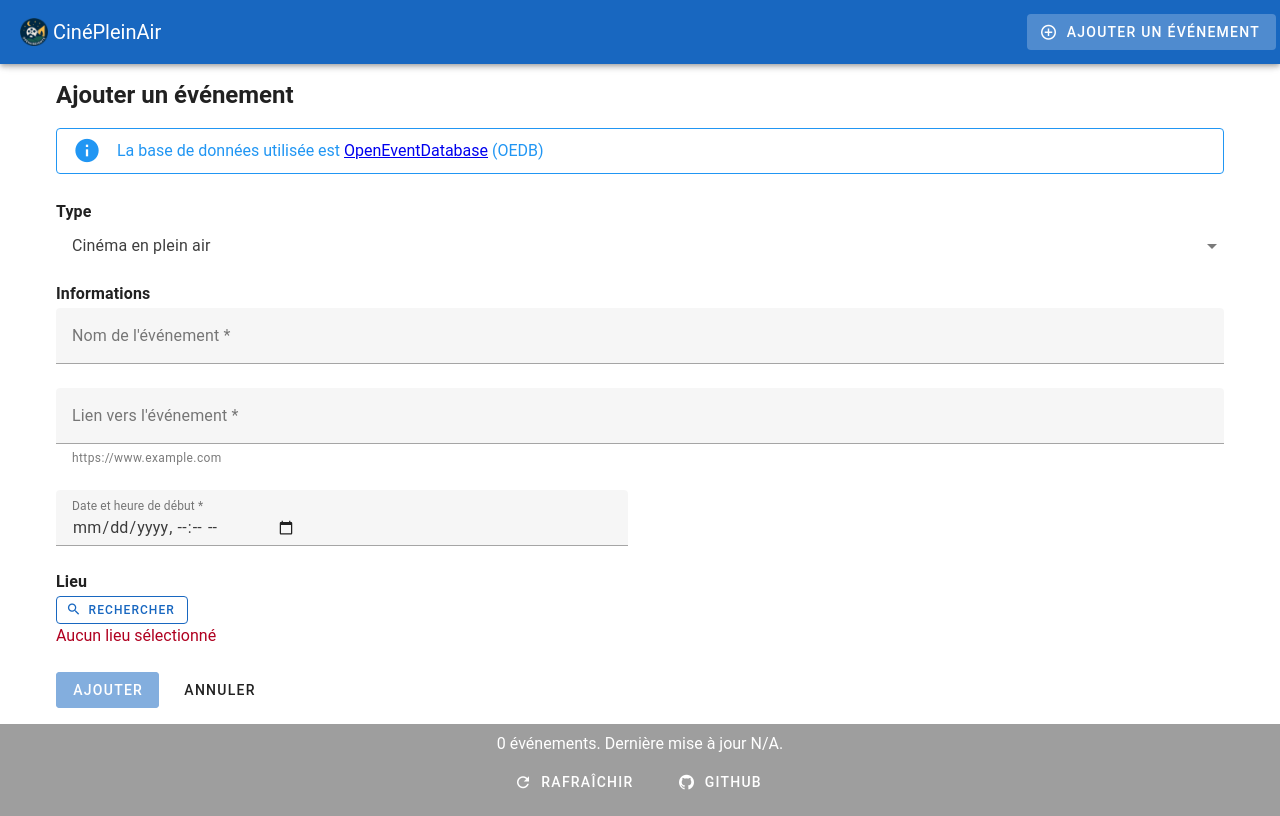
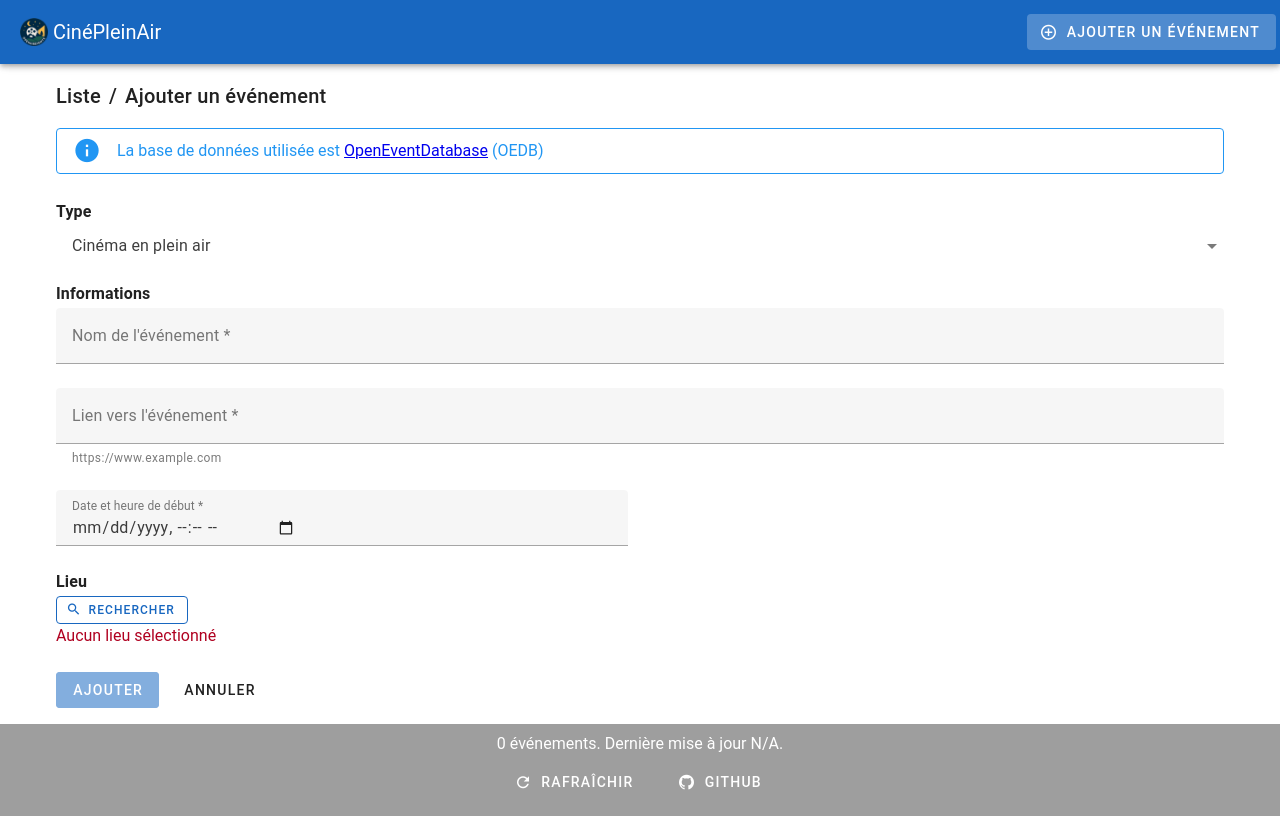
Before and after one commit to raphodn/open-air-events, a Vue app: page /events/create in a window 1280 px wide. Built offline with nearby package versions, Linux system fonts and the light colour scheme; no server answers.

Commit message:
feat: ajout de breadcrumbs pour pouvoir facilement revenir en arrière. remplace les titres existants (#31)

```diff
--- a/src/App.vue
+++ b/src/App.vue
@@ -8,8 +8,11 @@
           <v-col align="center">
             <v-progress-circular indeterminate color="primary" />
           </v-col>
-      </v-row>
-        <router-view v-else />
+        </v-row>
+        <template v-else>
+          <Breadcrumbs />
+          <router-view />
+        </template>
       </v-container>
     </v-main>
 
@@ -20,6 +23,7 @@
 <script setup>
 import { onMounted, ref } from 'vue'
 import Header from './components/Header.vue'
+import Breadcrumbs from './components/Breadcrumbs.vue'
 import Footer from './components/Footer.vue'
 import { useEventsStore } from './stores/events.js'
 
--- /dev/null
+++ b/src/components/Breadcrumbs.vue
@@ -0,0 +1,46 @@
+<template>
+  <v-breadcrumbs v-if="breadcrumbs" class="text-h6 px-0 pt-0 pb-4" density="compact" :items="breadcrumbs">
+    <template #item="{ item, index }">
+      <div class="d-flex align-center ga-2">
+        <v-breadcrumbs-item
+          class="pa-0"
+          :title="getItemTitle(item)"
+          :to="getItemTo(item)"
+          :disabled="item.disabled"
+        />
+      </div>
+    </template>
+  </v-breadcrumbs>
+</template>
+
+<script setup>
+import { computed } from 'vue'
+import { useRoute } from 'vue-router'
+
+const route = useRoute()
+const possibleParams = [':id']
+
+const breadcrumbs = computed(() => {
+  return route.meta.breadcrumbs ?? null
+})
+
+const getItemTitle = (item) => {
+  if (possibleParams.includes(item.title)) {
+    return route.params[item.title.substring(1)]
+  }
+
+  return item.title
+}
+
+const getItemTo = (item) => {
+  if (!item.to) {
+    return item.to
+  }
+
+  if (possibleParams.some(param => item.to.includes(param))) {
+    return item.to.replace(':id', route.params.id)
+  }
+
+  return item.to
+}
+</script>
--- a/src/components/EventCard.vue
+++ b/src/components/EventCard.vue
@@ -1,6 +1,6 @@
 <template>
   <v-card :to="{ name: 'event-details', params: { id: event.properties.id } }" link>
-    <v-card-title v-if="!hideTitle">{{ event.properties.label }}</v-card-title>
+    <v-card-title>{{ event.properties.label }}</v-card-title>
     <v-card-text>
       <p>📅 {{ dateUtils.formatDate(event.properties.start) }} ({{ dateUtils.formatTime(event.properties.start) }})</p>
       <p>📍 {{ oedbService.eventLocationFullName(event) }}</p>
@@ -22,10 +22,6 @@ const props = defineProps({
   event: {
     type: Object,
     required: true
-  },
-  hideTitle: {
-    type: Boolean,
-    default: false
   }
 })
 </script>
--- a/src/views/EventCreate.vue
+++ b/src/views/EventCreate.vue
@@ -1,7 +1,5 @@
 <template>
-  <h1 class="text-h5 font-weight-bold">Ajouter un événement</h1>
-
-  <v-alert class="mt-4" type="info" variant="outlined" density="compact">
+  <v-alert type="info" variant="outlined" density="compact">
     La base de données utilisée est <a :href="constants.OEDB_WIKI_URL" target="_blank">OpenEventDatabase</a> (OEDB)
   </v-alert>
 
--- a/src/views/EventDetail.vue
+++ b/src/views/EventDetail.vue
@@ -1,11 +1,7 @@
 <template>
-  <h1 class="text-h5 font-weight-bold">{{ event.properties.label }}</h1>
-
-  <br />
-
   <v-row>
     <v-col cols="12" md="6">
-      <EventCard :event="event" :hideTitle="true" />
+      <EventCard :event="event" />
     </v-col>
     <v-col cols="12" md="6" style="min-height:400px">
       <LeafletMap :locations="[event.properties]" :showActions="false" />
--- a/src/views/EventList.vue
+++ b/src/views/EventList.vue
@@ -1,9 +1,4 @@
 <template>
-  <h1 class="text-h5 font-weight-bold">
-    Tous les événements
-    <small>{{ eventsCount }}</small>
-  </h1>
-
   <v-row>
     <v-col v-for="event in events" :key="event.id" cols="12" sm="6" md="4" xl="3">
       <EventCard :event="event" />
@@ -23,5 +18,5 @@ import EventCard from '../components/EventCard.vue'
 import { useEventsStore } from '../stores/events.js'
 
 const eventsStore = useEventsStore()
-const { events, eventsCount } = storeToRefs(eventsStore)
+const { events } = storeToRefs(eventsStore)
 </script>
```
Also changed, not shown: src/router.js (+4 -4 lines).
